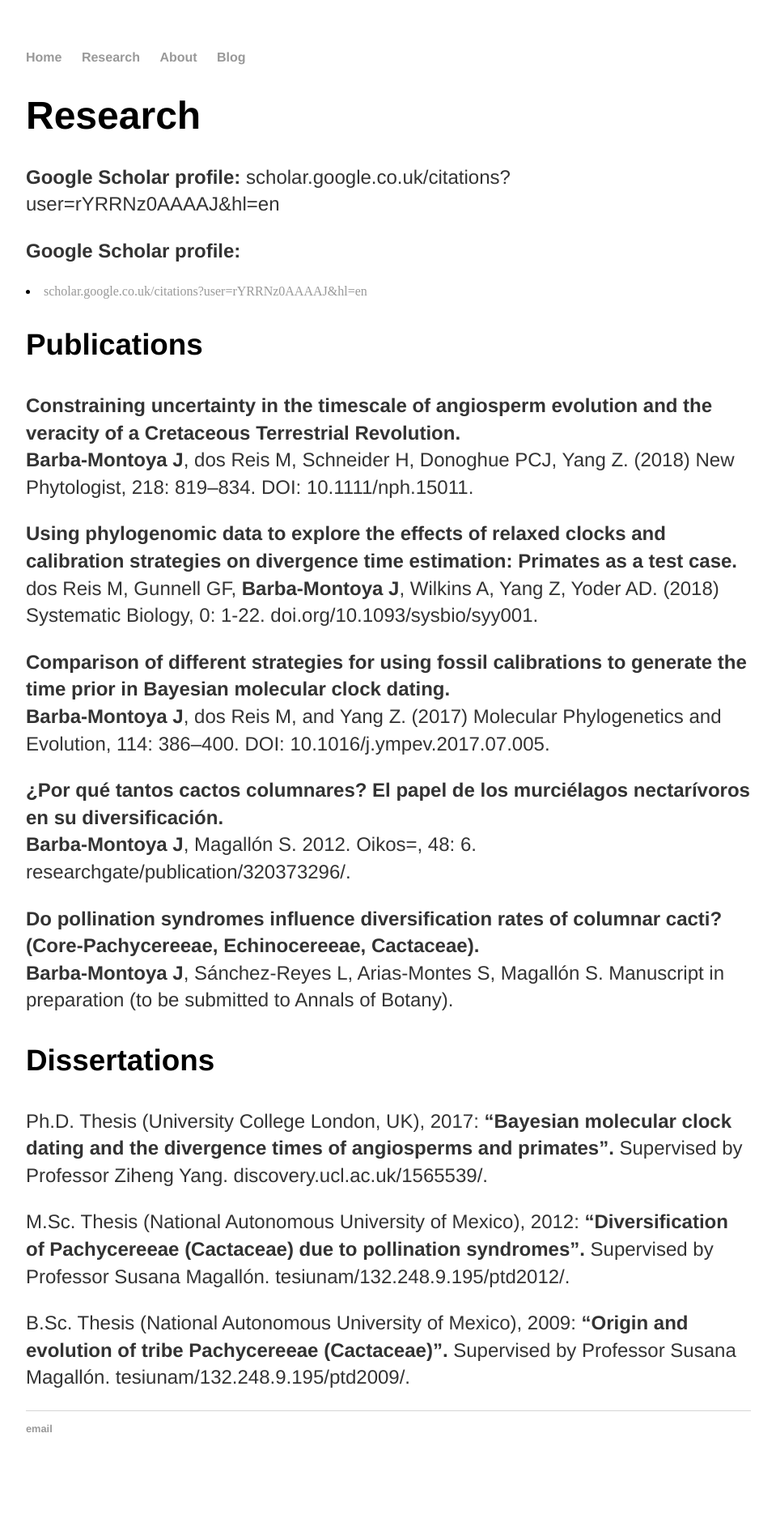
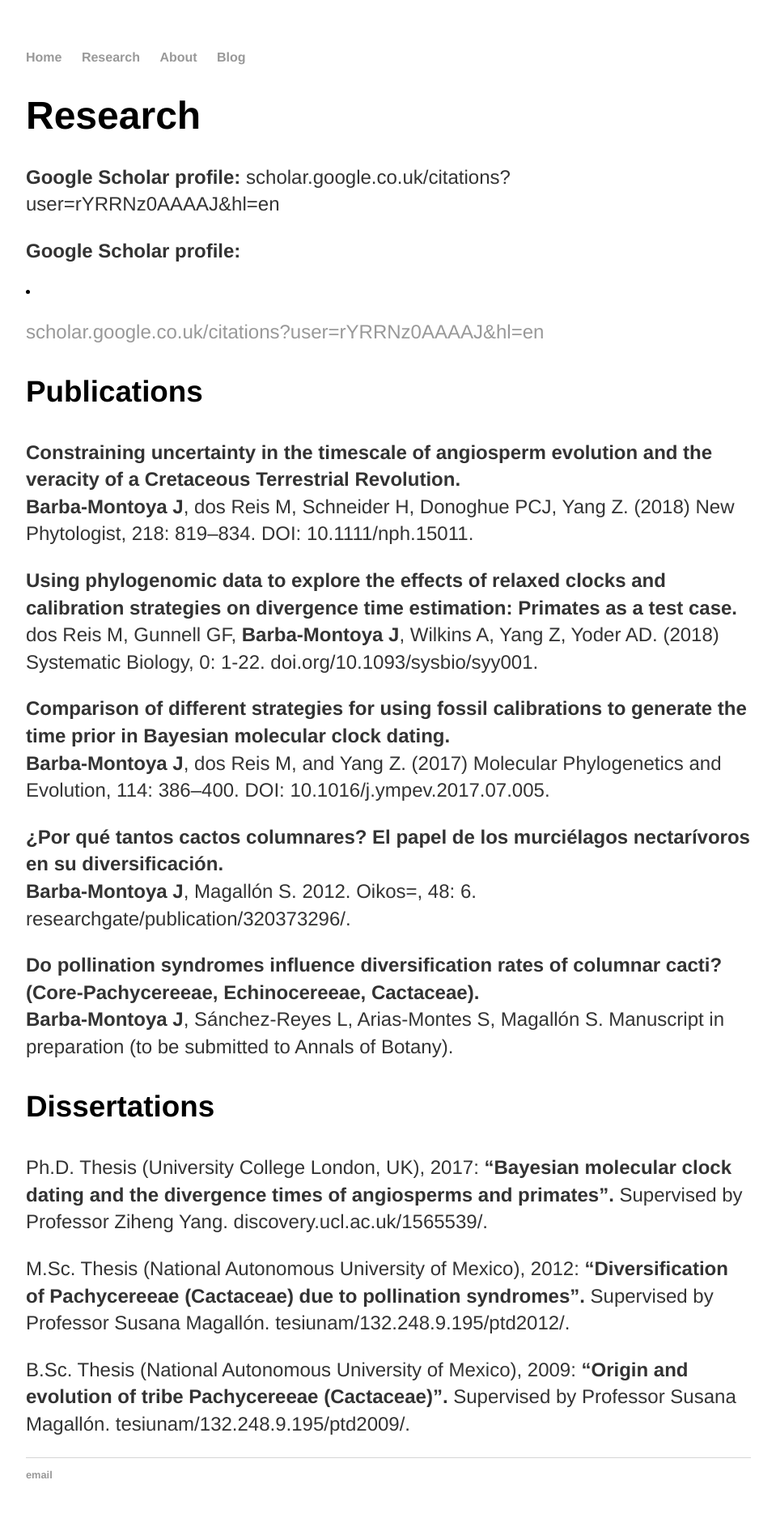
Before and after one commit to josebarbamontoya/josebarbamontoya.github.io, a Jekyll site: the page built from research/index.html, in a window 1280 px wide. Shown: the whole page at 81% size, without its empty margins (160-1119 px from the left). Built offline with Jekyll 4.4.1, drawn with Linux system fonts in a browser that asks for light colours; before the commit the page ends 1834 px from its top, so only the background shows below that.

```diff
--- a/research/index.html
+++ b/research/index.html
@@ -7,7 +7,7 @@ title: Jose Barba-Montoya
 					<h1>Research</h1>
 					<p><b>Google Scholar profile:</b> scholar.google.co.uk/citations?user=rYRRNz0AAAAJ&hl=en</p>
 
-		<p><b>Google Scholar profile:</b> <li><a href="https://scholar.google.co.uk/citations?user=rYRRNz0AAAAJ&hl=en">scholar.google.co.uk/citations?user=rYRRNz0AAAAJ&hl=en</a></li></p>
+		<p><b>Google Scholar profile:</b><li><a href="https://scholar.google.co.uk/citations?user=rYRRNz0AAAAJ&hl=en"><p>scholar.google.co.uk/citations?user=rYRRNz0AAAAJ&hl=en</a></li></p>
 
 					<h3>Publications</h3>
 <p><b>Constraining uncertainty in the timescale of angiosperm evolution and the veracity of a Cretaceous Terrestrial Revolution.</b><br>
```
